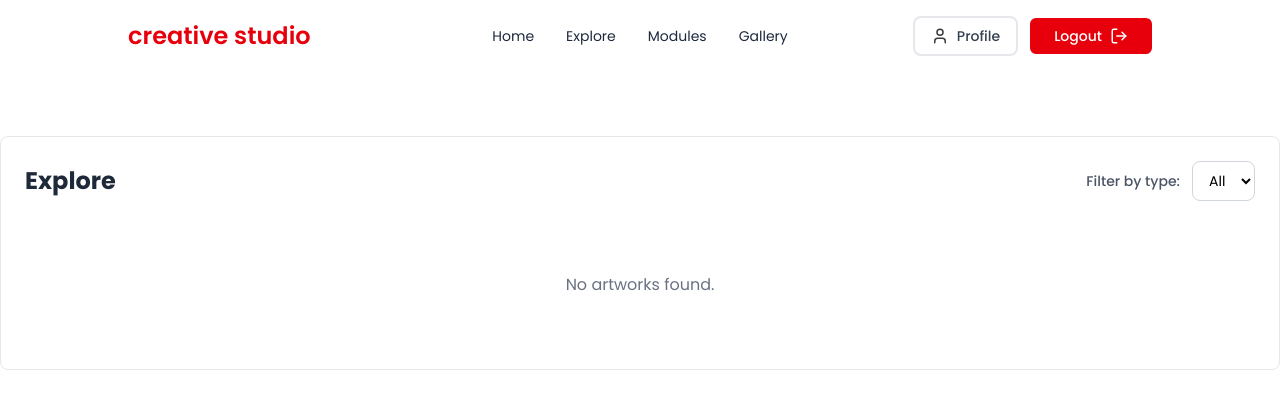
After one commit to frost-rvl/creative-studio, a Flask app: page /explore in a window 1280 px wide. The commit adds this page. Shown: the top 409 px of the page. Run offline with Flask 3, Linux system fonts and the light colour scheme; a user stored in the database is signed in; tables that the repository leaves empty hold one stand-in row (values such as "Sample post"); style sheets or scripts are compiled from the project's sources.

Commit message:
add explore feature

```diff
--- a/flaskr/__init__.py
+++ b/flaskr/__init__.py
@@ -35,6 +35,7 @@ def create_app(config_class=Config):
     from flaskr.modules import bp as modules_bp
     from flaskr.profile import bp as profile_bp
     from flaskr.gallery import bp as gallery_bp
+    from flaskr.explore import bp as explore_bp
 
     app.register_blueprint(errors_bp)
     app.register_blueprint(main_bp)
@@ -42,6 +43,7 @@ def create_app(config_class=Config):
     app.register_blueprint(profile_bp)
     app.register_blueprint(modules_bp)
     app.register_blueprint(gallery_bp)
+    app.register_blueprint(explore_bp)
     register_db_populate_commands(app)
 
     if not app.debug and not app.testing:
--- a/flaskr/auth/routes.py
+++ b/flaskr/auth/routes.py
@@ -41,7 +41,7 @@ def login():
 @bp.route("/logout")
 def logout():
     logout_user()
-    return redirect(url_for("main.index"))
+    return redirect(url_for("auth.login"))
 
 
 @bp.route("/register", methods=["GET", "POST"])
--- /dev/null
+++ b/flaskr/explore/__init__.py
@@ -0,0 +1,5 @@
+from flask import Blueprint
+
+bp = Blueprint("explore", __name__)
+
+from flaskr.explore import routes
--- /dev/null
+++ b/flaskr/explore/routes.py
@@ -0,0 +1,18 @@
+from flask import request, render_template
+from flask_login import current_user, login_required
+from flaskr.explore import bp
+
+@bp.route("/explore")
+@login_required
+def explore():
+    filter_type = request.args.get('type', '')
+    artworks = current_user.get_not_followed_artworks(type_name=filter_type if filter_type else None)
+    artwork_types = current_user.get_explore_artwork_types()
+
+    return render_template(
+        "explore/explore.html",
+        title="Explore",
+        artworks=artworks,
+        artwork_types=artwork_types,
+        current_filter=filter_type
+    )
--- a/flaskr/models.py
+++ b/flaskr/models.py
@@ -178,6 +178,31 @@ class User(UserMixin, db.Model):
         ).order_by(Artwork.timestamp.desc())
         return db.session.scalars(query).all()
 
+    def get_not_followed_artworks(self, type_name=None):
+        query = sa.select(Artwork).where(
+            (Artwork.user_id.notin_(
+                self.following.select().with_only_columns(User.id)
+            )) &
+            (Artwork.user_id != self.id) &
+            (Artwork.is_public == True)
+        )
+
+        if type_name:
+            query = query.join(ArtworkType).where(ArtworkType.name == type_name)
+
+        query = query.order_by(Artwork.timestamp.desc())
+        return db.session.scalars(query).all()
+
+    def get_explore_artwork_types(self):
+        query = sa.select(ArtworkType).join(Artwork).where(
+            (Artwork.user_id.notin_(
+                self.following.select().with_only_columns(User.id)
+            )) &
+            (Artwork.user_id != self.id) &
+            (Artwork.is_public == True)
+        ).distinct()
+        return db.session.scalars(query).all()
+
 
 class ArtworkType(db.Model):
     id: so.Mapped[int] = so.mapped_column(primary_key=True)
--- /dev/null
+++ b/flaskr/static/js/explore.js
@@ -0,0 +1,10 @@
+document.getElementById('typeFilter').addEventListener('change', function() {
+    const type = this.value;
+    const url = new URL(window.location.href);
+    if (type) {
+        url.searchParams.set('type', type);
+    } else {
+        url.searchParams.delete('type');
+    }
+    window.location.href = url.toString();
+});
--- a/flaskr/templates/base.html
+++ b/flaskr/templates/base.html
@@ -27,7 +27,7 @@
                     {% if current_user.is_authenticated %}
                         <a href="{{ url_for('main.index') }}" class="hover:text-slate-500 transition">Home</a>
                     {% endif %}
-                    <a href="#" class="hover:text-slate-500 transition">Explore</a>
+                    <a href="{{ url_for('explore.explore') }}" class="hover:text-slate-500 transition">Explore</a>
                     {% if current_user.is_authenticated %}
                         <a href="{{ url_for('modules.modules_grid') }}" class="hover:text-slate-500 transition">Modules</a>
                         <a href="{{ url_for('gallery.gallery') }}" class="hover:text-slate-500 transition">Gallery</a>
@@ -93,12 +93,12 @@
                 <a href="{{ url_for('main.index') }}">Home</a>
             {% endif %}
             {% if current_user.is_anonymous %}
-                <a href="#">Explore</a>
+                <a href="{{ url_for('explore.explore') }}">Explore</a>
                 <a href="{{ url_for('auth.login') }}">Login</a>
                 <a class="text-red-700" href="{{ url_for('auth.register') }}">Register</a>
             {% endif %}
             {% if current_user.is_authenticated %}
-                <a href="#">Explore</a>
+                <a href="{{ url_for('explore.explore') }}">Explore</a>
                 <a href="{{ url_for('modules.modules_grid') }}">Modules</a>
                 <a href="{{ url_for('gallery.gallery') }}">Gallery</a>
                 <a class="text-red-700" href="{{ url_for('auth.logout') }}">Logout</a>
--- /dev/null
+++ b/flaskr/templates/explore/explore.html
@@ -0,0 +1,43 @@
+{% extends "base.html" %}
+{% block content %}
+<main class="w-full max-w-7xl md:px-16 lg:px-0 mt-16">
+    <div class="w-full flex flex-col">
+        <div class="flex flex-1 overflow-hidden gap-4 border-gray-200 border rounded-lg p-6">
+            <div class="flex-1">
+                <!-- Header with filter -->
+                <div class="flex justify-between items-center mb-6">
+                    <h2 class="text-2xl font-bold text-gray-800">Explore</h2>
+                    <div class="flex items-center gap-3">
+                        <label for="typeFilter" class="text-sm font-medium text-gray-600">Filter by type:</label>
+                        <select id="typeFilter" class="border border-gray-300 rounded-lg px-3 py-2 text-sm focus:outline-none focus:ring-2 focus:ring-red-500">
+                            <option value="">All</option>
+                            {% for t in artwork_types %}
+                            <option value="{{ t.name }}" {% if t.name == current_filter %}selected{% endif %}>
+                                {{ t.name | title }}
+                            </option>
+                            {% endfor %}
+                        </select>
+                    </div>
+                </div>
+
+                <!-- Artwork grid -->
+                {% if artworks %}
+                <div class="grid grid-cols-1 sm:grid-cols-2 md:grid-cols-3 lg:grid-cols-4 gap-6">
+                    {% for artwork in artworks %}
+                        {% include "_artwork_card.html" %}
+                    {% endfor %}
+                </div>
+                {% else %}
+                <div class="text-center py-12">
+                    <p class="text-gray-500">No artworks found.</p>
+                    {% if current_filter %}
+                    <p class="text-sm text-gray-400">Try clearing the filter.</p>
+                    {% endif %}
+                </div>
+                {% endif %}
+            </div>
+        </div>
+    </div>
+</main>
+<script type="module" src="{{ url_for('static', filename='js/explore.js') }}"></script>
+{% endblock %}
```
